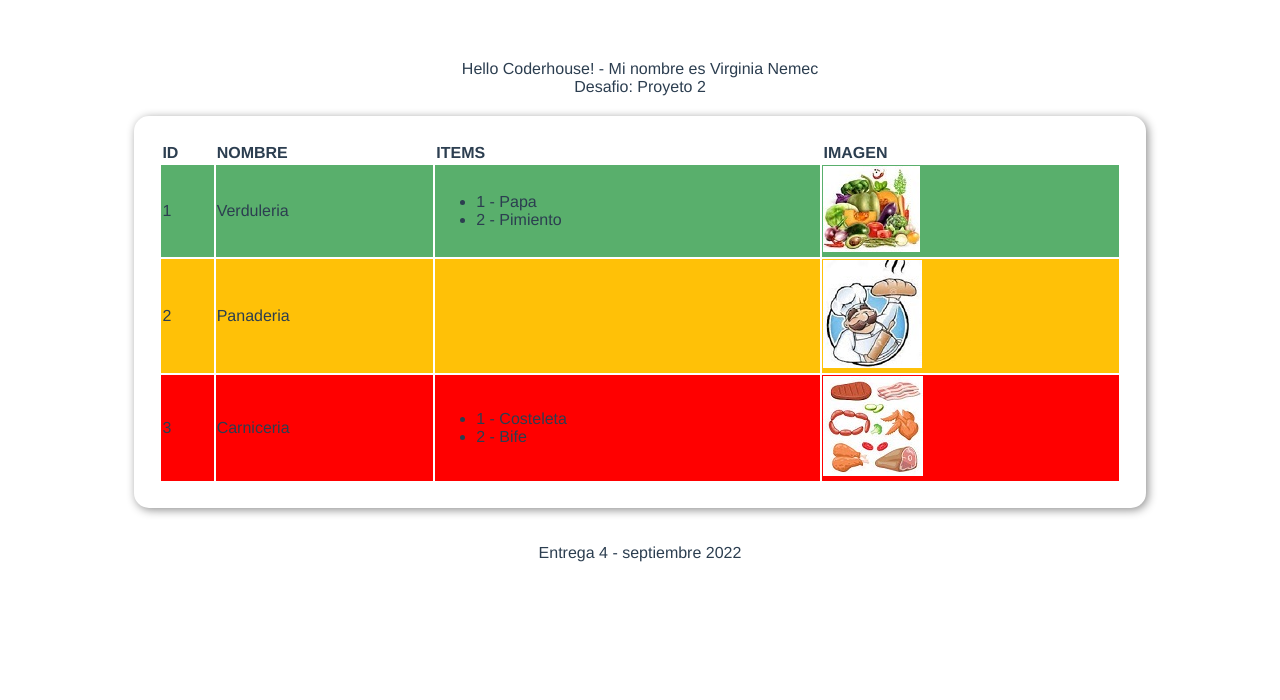
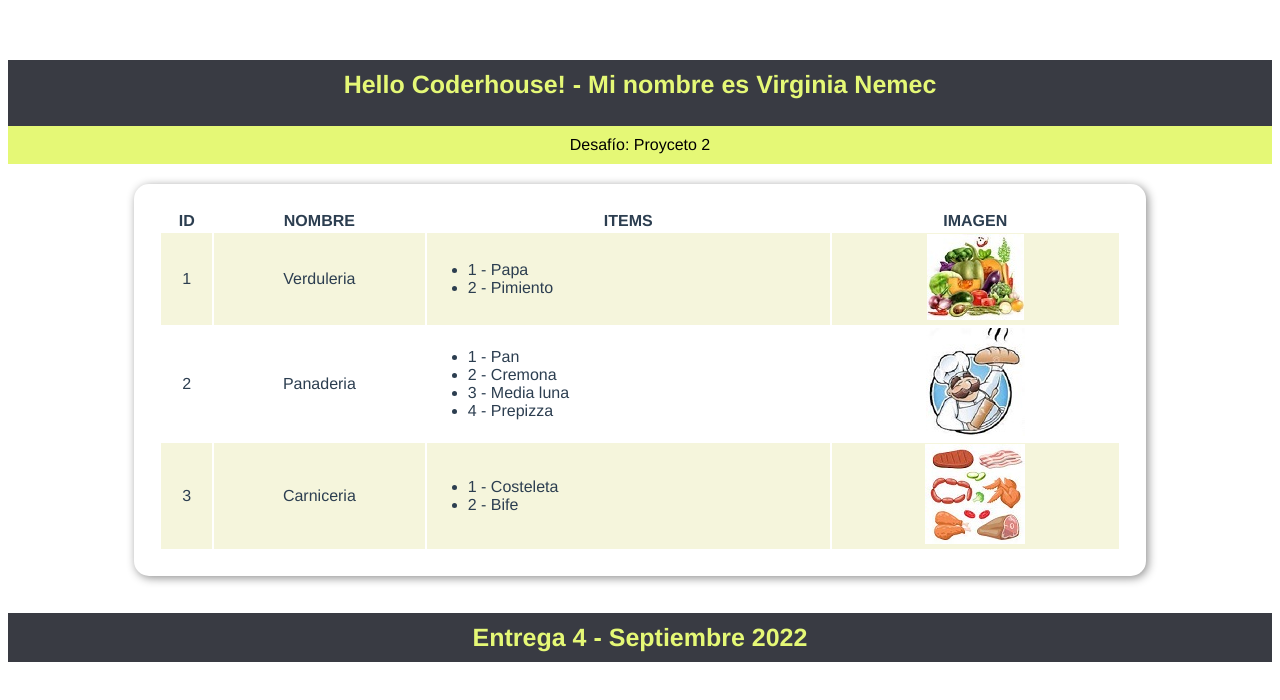
Before and after one commit to virginianemec/proy-cdn-to-cli, a Vue app: page / in a window 1280 px wide. Shown: the top 700 px of the page. Built offline with nearby package versions, Linux system fonts and the light colour scheme.

Commit message:
Incorporamos estilos.

```diff
--- a/src/components/SaleRow.vue
+++ b/src/components/SaleRow.vue
@@ -1,15 +1,15 @@
 <template>
-  <tr :style='styleObject'>
+  <tr :style=classObject>
     <td>{{ id }}</td>
     <td>{{ article }}</td>
-    <td>
+    <td style="text-align: left;">
       <div>
         <ul>
           <li v-for='r in items' :key='r.id'>{{ r.id }} - {{ r.item }}</li>
         </ul>
       </div>
     </td>
-    <td>
+    <td >
       <img :src="imagen.source" :alt="imagen.descripcion" />
     </td>
   </tr>
@@ -29,15 +29,15 @@ export default {
     styleObject: {},
   },
   methods: {
-    classObject() {
+    classObject1() {
       return this.id % 2 === 0
         ? 'background-color:white'
         : 'background-color:beige';
     },
   },
   computed: {
-    classObject1(index) {
-      return index % 2 === 0
+    classObject() {
+      return this.id % 2 === 0
         ? 'background-color:white'
         : 'background-color:beige';
     },
--- a/src/components/SalesFooter.vue
+++ b/src/components/SalesFooter.vue
@@ -1,5 +1,7 @@
 <template>
-  <p class="">Entrega 4 - septiembre 2022</p>
+   <div class="coder--header">
+    <h1>Entrega 4 - Septiembre 2022</h1>
+    </div>
 </template>
 
 <script>
@@ -8,9 +10,5 @@ export default {
 };
 </script>
 
-<style scoped>
-p {
-  /* Center horizontally*/
-  text-align: center;
-}
+<style>
 </style>
--- a/src/components/SalesHeader.vue
+++ b/src/components/SalesHeader.vue
@@ -1,6 +1,6 @@
 <template>
-  <div>
-    <div class='titulo'>{{ title }} - {{ presentacion_name }}</div>
+  <div class="coder--header">
+    <h1>{{ title }} - {{ presentacion_name }}</h1>
     <div class='descripcion'>{{ workDescription }}</div>
   </div>
 </template>
@@ -12,10 +12,25 @@ export default {
     return {
       title: 'Hello Coderhouse!',
       presentacion_name: 'Mi nombre es Virginia Nemec',
-      workDescription: 'Desafio: Proyeto 2',
+      workDescription: 'Desafío: Proyceto 2',
     };
   },
 };
 </script>
 
-<style></style>
+<style >
+.coder--header {
+  background-color: #393B43;
+}
+h1 {
+  color: #E5F876;
+  font-size: 25px;
+  padding: 10px;
+}
+.descripcion {
+  background-color: #E5F876;
+  color: black;
+  padding: 10px;
+  }
+
+</style>
--- a/src/components/SalesTable.vue
+++ b/src/components/SalesTable.vue
@@ -16,7 +16,6 @@
             :article="sale.article"
             :items="sale.items"
             :imagen="sale.imagen"
-            :style-object="sale.styleObject"
           ></tr>
         </tbody>
       </table>
@@ -52,7 +51,12 @@ export default {
         {
           id: 2,
           article: 'Panaderia',
-          items: [],
+          items: [
+            { id: 1, item: 'Pan' },
+            { id: 2, item: 'Cremona' },
+            { id: 3, item: 'Media luna' },
+            { id: 4, item: 'Prepizza' },
+          ],
           imagen: {
             source: './imagenes/panaderia.jpg',
             descripcion: 'La Panaderia del barrio.',
@@ -108,6 +112,6 @@ table {
   box-shadow: 2px 2px 10px rgb(142, 142, 142);
   transition: 0.3s;
   color: #2c3e50;
-  text-align: left;
+  text-align: center;
 }
 </style>
```
Also changed, not shown: 1 other file (tests, documents, lock files or other folders).
